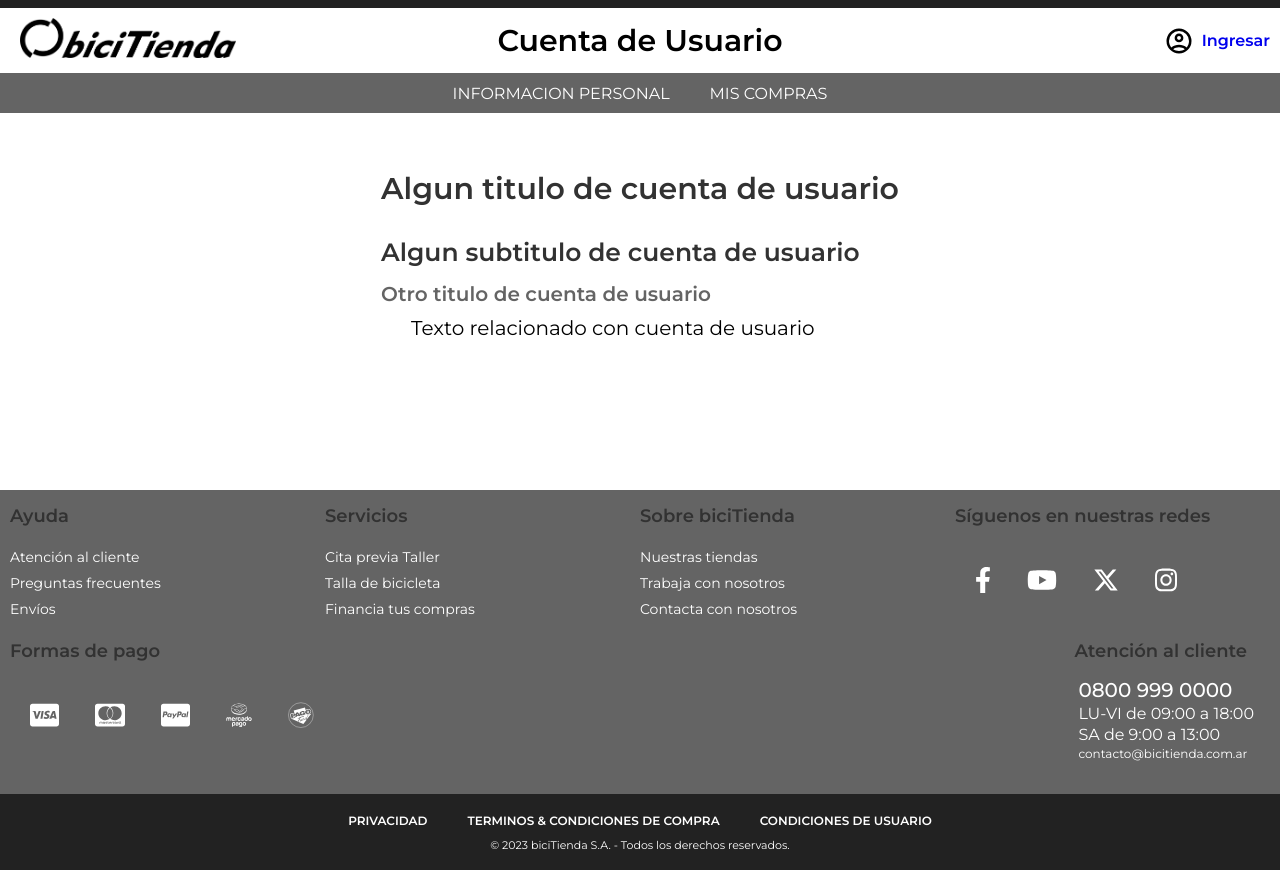
After one commit to eduardo-mendiola/Tp_FSPy_Crud, a Flask app: page /user_page in a window 1280 px wide. The commit adds this page. Run offline with Flask 3, Linux system fonts and the light colour scheme.

Commit message:
Se comenzo con pagina de usuario, userPage.html

```diff
--- a/app.py
+++ b/app.py
@@ -76,6 +76,10 @@ def stores():
 @app.route('/trabajo')
 def trabajo():
     return render_template('trabajo.html')
+
+@app.route('/user_page')
+def userPage():
+    return render_template('userPage.html')
 
 #--------------------------------------------------------------------
 # Render app biciTienda
--- a/templates/base.html
+++ b/templates/base.html
@@ -25,7 +25,9 @@
   <!-- Bootstrap -->
 </head>
 <body>
-    {% include "menu_template.html" %}
+  {% if include_menu is not defined or include_menu %}
+      {% include "menu_template.html" %}
+  {% endif %}
 
     <div id="content">
         {% block main_content %}{% endblock %}
--- /dev/null
+++ b/templates/userPage.html
@@ -0,0 +1,103 @@
+{% set include_menu = false %}
+{% extends "base.html" %}
+
+
+
+
+<!-- ----------------------------------------------------- INICIO MAIN ------------------------------------- -->
+{% block main_content %}
+<header class="header">
+
+  <a href="#outlet-mont" class="header-promo link-scroll">
+    <div class="header-promo__link" role="Alert promo">
+      <!-- Ofertas de hasta el 30% -->
+    </div>
+  </a>
+
+  <!-- Inicio pantalla grande -->
+  <div class="large-screen" id="largeScreen">
+    <div class="header-search">
+      <a class="header-search__logo-link" href="{{ url_for('index') }}">
+        <img class="header-search__logo-img" src="/static/img/logo.png" alt="logo">
+      </a>
+
+      <div><h2 align='center'>Cuenta de Usuario</h2></div>
+
+      <div class="login">
+        <a class="btn-login" href="{{ url_for('login') }}">
+          <img class="btn-login__img" src="/static/img/icons/account_circle_FILL0_wght400_GRAD0_opsz24.svg" alt="">
+          <span class="btn-login__text">Ingresar</span>
+        </a>
+      </div>
+    </div>
+
+    <nav class="nav-desktop" id="nav-desktop">
+      <ul class="menu-desktop">
+        <li class="menu-desktop__item"><a href="#" class="menu-desktop__link" data-target="info_personal">INFORMACION PERSONAL</a></li>
+        <li class="menu-desktop__item"><a href="#" class="menu-desktop__link" data-target="mis_compras">MIS COMPRAS</a>
+        </li>
+
+      </ul>
+    </nav>
+  </div>
+
+  <!-- Fin de pantalla grande -->
+
+
+
+  <!-- Inicio pantalla pequeña -->
+
+  <div class="small-screen" id="smallScreen">
+    <div class="header-search">
+      <div class="menu-toggle" id="menuToggle">
+        <div class="bar"></div>
+        <div class="bar"></div>
+        <div class="bar"></div>
+      </div>
+
+      <a class="header-search__logo-link" href="#">
+        <img class="header-search__logo-img" src="/static/img/logo.png" alt="logo">
+      </a>
+
+
+        <div class="login">
+          <a class="btn-login" href="/tamplates/login.html">
+            <img class="btn-login__img" src="/static/img/icons/account_circle_FILL0_wght400_GRAD0_opsz24.svg" alt="">
+          </a>
+        </div>
+
+      </div>
+    </div>
+  </div>
+
+  <nav class="nav-burger" id="navBurger">
+    <ul class="menu-burger">
+      <li class="menu-burger__item"><a href="#" class="menu-burger__link" data-target="bikes">INFORMACIÓN PERSONAL</a></li>
+      <li class="menu-burger__item"><a href="#" class="menu-burger__link" data-target="components">MIS COMPRAS</a>
+    </ul>
+  </nav>
+  <!-- Fin de pantalla pequeña -->
+
+
+</header>
+
+<main class="main">
+
+  <div class="container-text">
+    <h1 class="h1-text">Algun titulo de cuenta de usuario</h1>
+    <section class="section-text">
+      <h2 class="h2-text">Algun subtitulo de cuenta de usuario</h2>
+      <article class="article-text">
+        <h3 class="h3-text">Otro titulo de cuenta de usuario</h3>
+        <p class="p-text">Texto relacionado con cuenta de usuario <br>
+      </article>
+    </section>
+
+  </div>
+
+</main>
+
+{% endblock %}
+<!-- ----------------------------------------------------- FIN MAIN ------------------------------------- -->
+
+</html>
```
